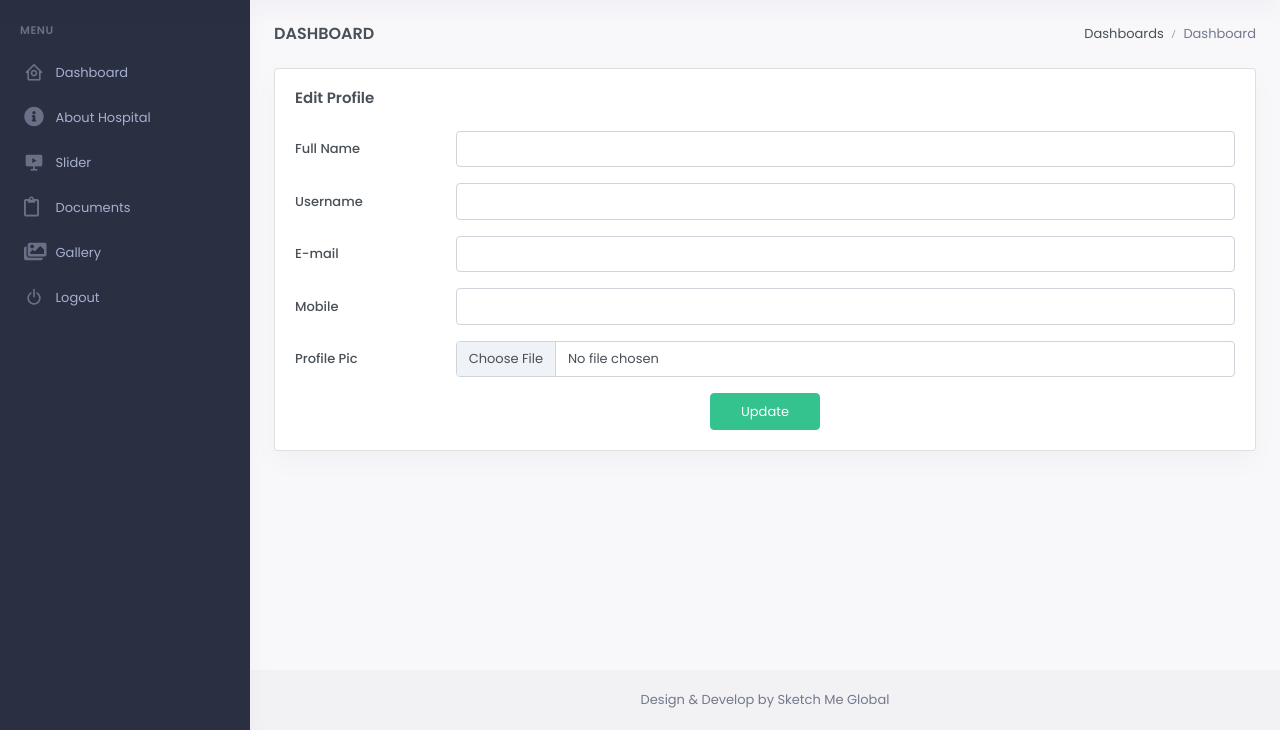
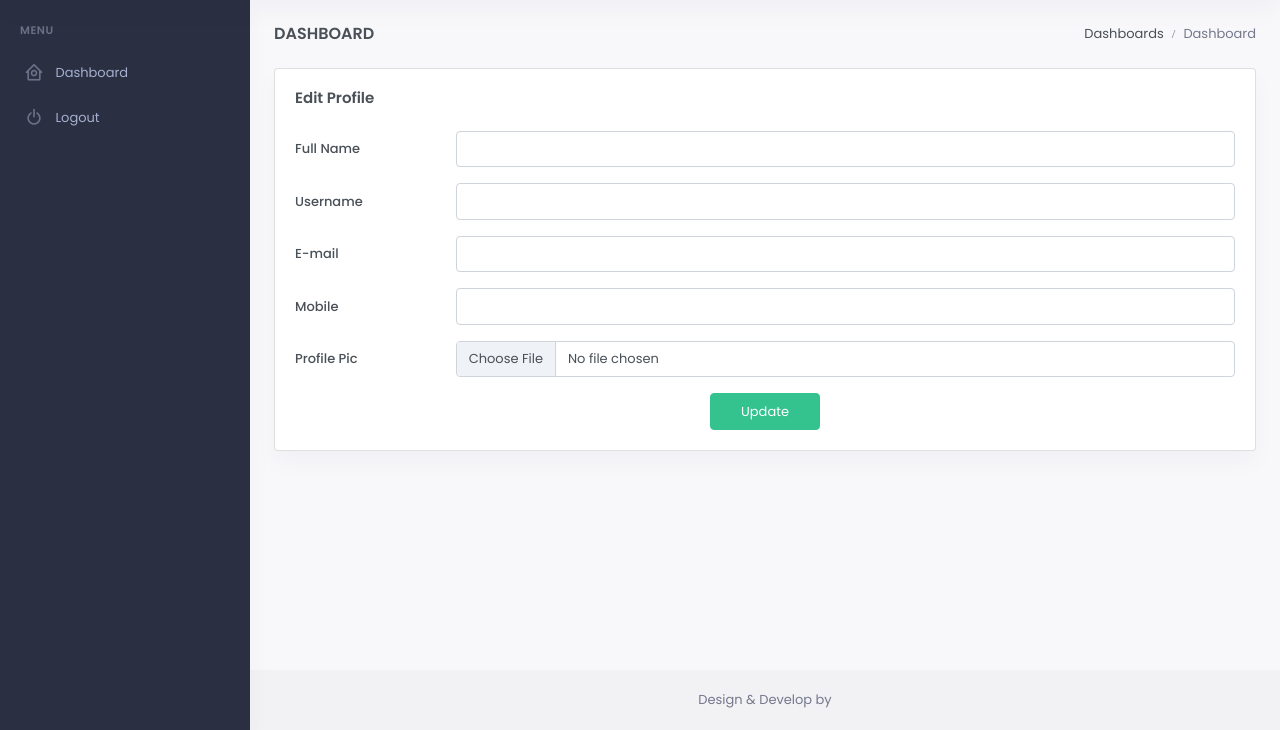
Before and after one commit to pritamkhanofficial/surajitru-rent, a CodeIgniter 4 app: template app/Views/auth/profile.php in a window 1280 px wide. Shown: the part 70-800 px from the top of the page. Run offline with PHP 8.4 and a stand-in for CodeIgniter, Linux system fonts and the light colour scheme; the template is opened without the code that fills it, so the values that code supplies are empty; some libraries are stand-ins or nearby versions.

Commit message:
remove about galary from sidebar and commentout card in dashboard

```diff
--- a/app/Views/component/back/footer.php
+++ b/app/Views/component/back/footer.php
@@ -6,7 +6,7 @@
                             </div> -->
                             <div class="col-sm-12">
                                 <div class="text-center">
-                                    Design &amp; Develop by Sketch Me Global
+                                    Design &amp; Develop by
                                 </div>
                             </div>
                         </div>
--- a/app/Views/component/back/sidebar.php
+++ b/app/Views/component/back/sidebar.php
@@ -15,31 +15,6 @@
                 </a>
             </li>
             <li>
-                <a href="<?=base_url('back-panel/about-hospital')?>" class="waves-effect">
-                <i class=" fas fa-info-circle "></i>
-                    <span >About Hospital</span>
-                </a>
-            </li>
-            <li>
-                <a href="<?=base_url('back-panel/slider')?>" class="waves-effect">
-                <i class="bx bxs-slideshow"></i>
-                    <span >Slider</span>
-                </a>
-            </li>
-            <li>
-                <a href="<?=base_url('back-panel/documents')?>" class="waves-effect">
-                <i class=" far fa-clipboard"></i>
-                    <span >Documents</span>
-                </a>
-            </li>
-
-            <li>
-                <a href="<?=base_url('back-panel/gallery')?>" class="waves-effect">
-                <i class="  fas fa-images  "></i>
-                    <span >Gallery</span>
-                </a>
-            </li>
-            <li>
                 <a href="<?=base_url('back-panel/logout')?>" class="waves-effect">
                 <i class="bx bx-power-off"></i>
                     <span >Logout</span>
--- a/app/Views/dashboard/index.php
+++ b/app/Views/dashboard/index.php
@@ -28,7 +28,7 @@
                     <!-- end page breadcrumb -->
                     <div class="row">
                         <div class="col-xl-12">
-                            <div class="row">
+                            <!-- <div class="row">
                                 <div class="col-md-4">
                                     <div class="card mini-stats-wid">
                                         <div class="card-body">
@@ -89,7 +89,7 @@
                                         </div>
                                     </div>
                                 </div>
-                            </div>
+                            </div> -->
                             <!-- end row -->
 
                         </div>
```
